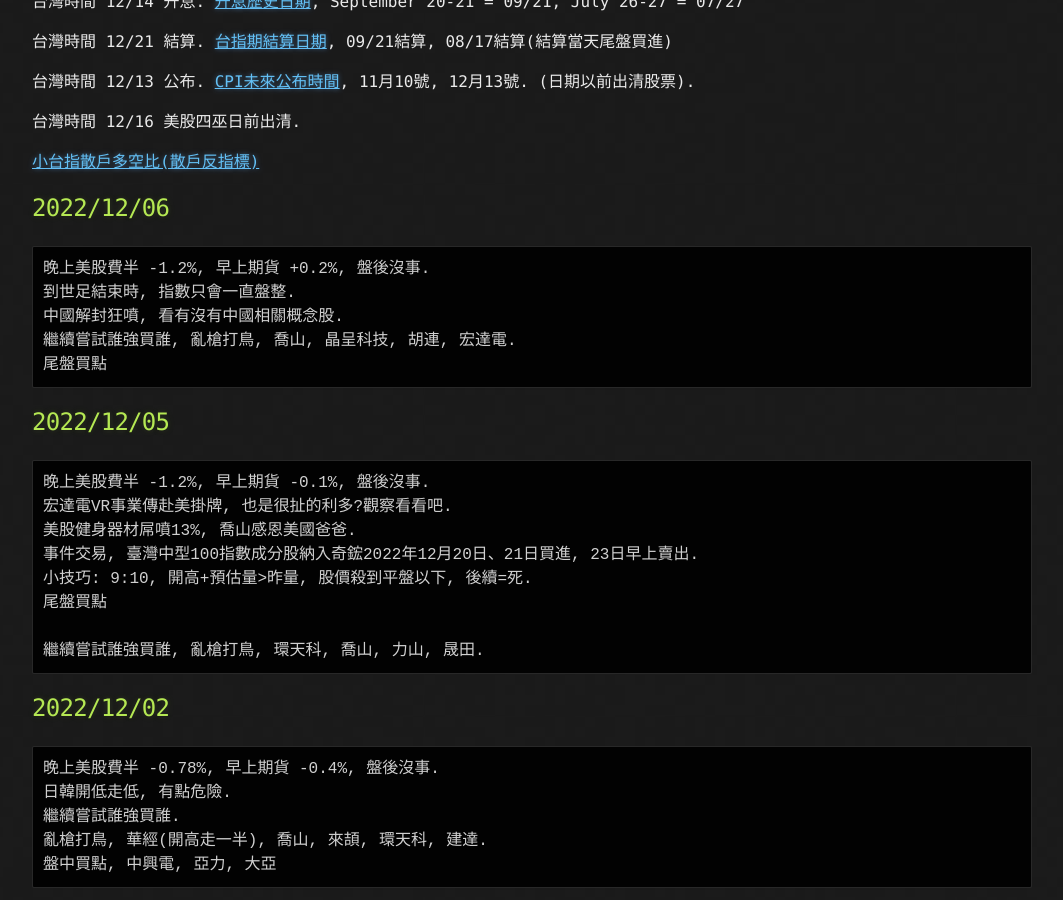
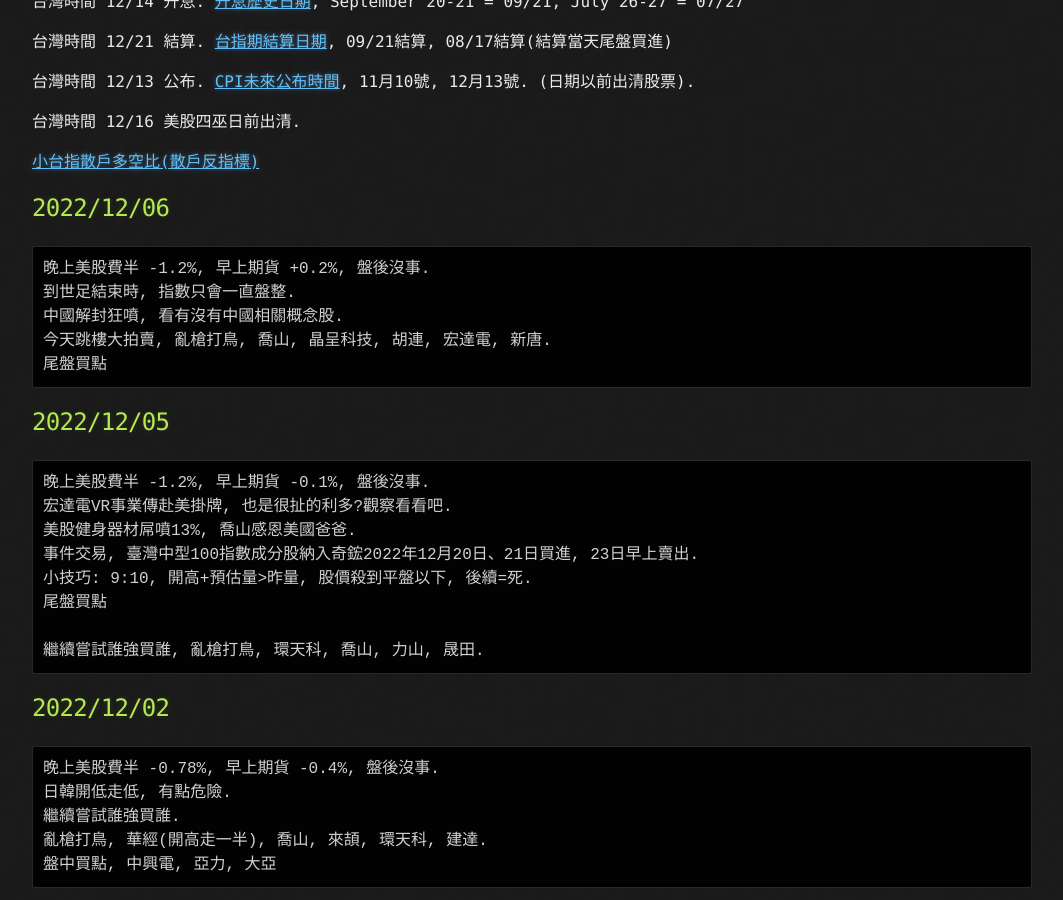
Before and after one commit to lepg5487/Stock_God, a Jekyll site: the page built from index.md, in a window 1280 px wide and 900 px high, scrolled down 348 px. Shown: the whole window, without its empty margins (108-1171 px from the left). Built offline with Jekyll 4.4.1, drawn with Linux system fonts in a browser that asks for light colours; our own code applies the rules of GitHub Pages for plain Markdown files.

Commit message:
Update index.md

````diff
--- a/index.md
+++ b/index.md
@@ -21,7 +21,7 @@ layout: testlayouts
 晚上美股費半 -1.2%, 早上期貨 +0.2%, 盤後沒事.
 到世足結束時, 指數只會一直盤整.
 中國解封狂噴, 看有沒有中國相關概念股.
-繼續嘗試誰強買誰, 亂槍打鳥, 喬山, 晶呈科技, 胡連, 宏達電.
+今天跳樓大拍賣, 亂槍打鳥, 喬山, 晶呈科技, 胡連, 宏達電, 新唐.
 尾盤買點
 ```
 
````
